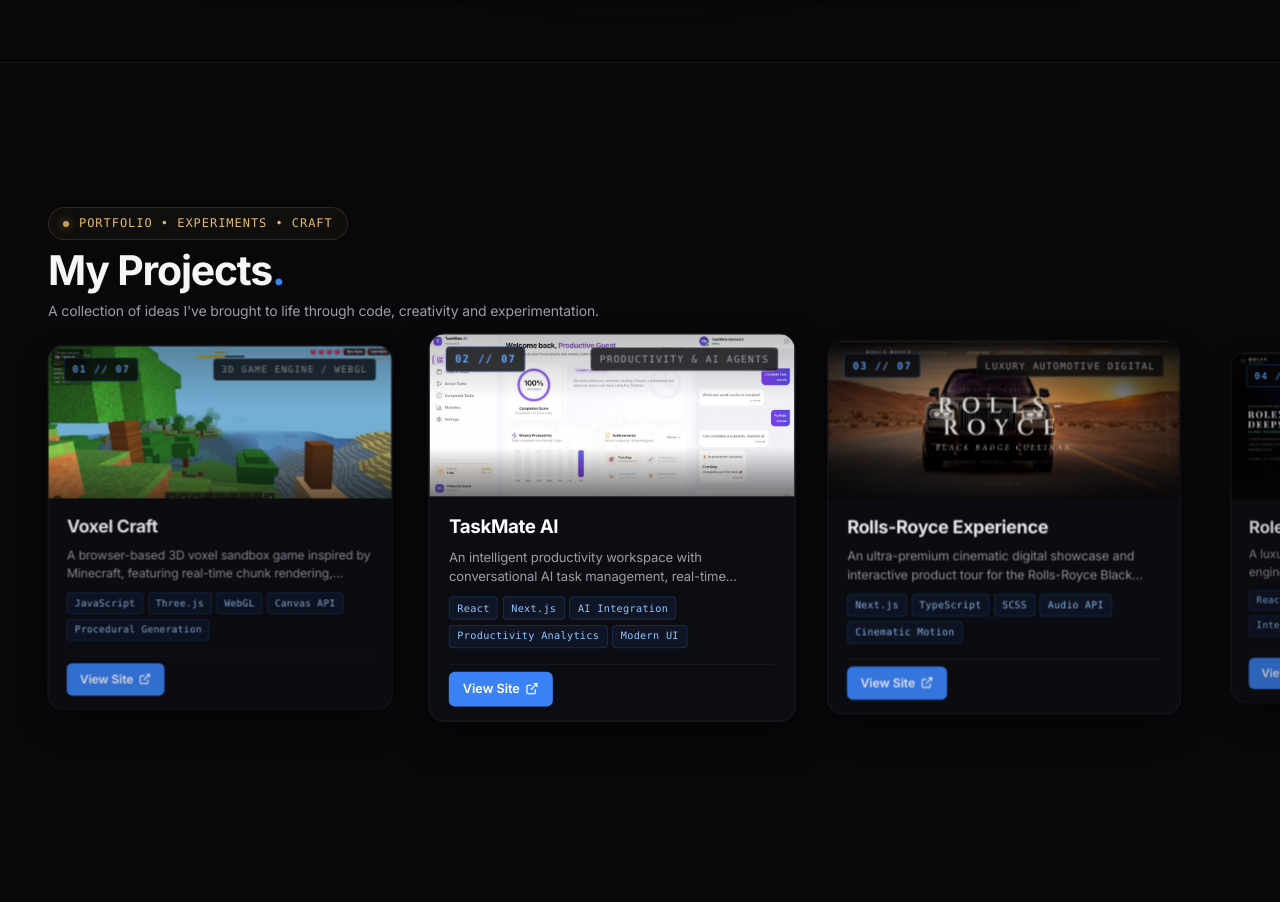
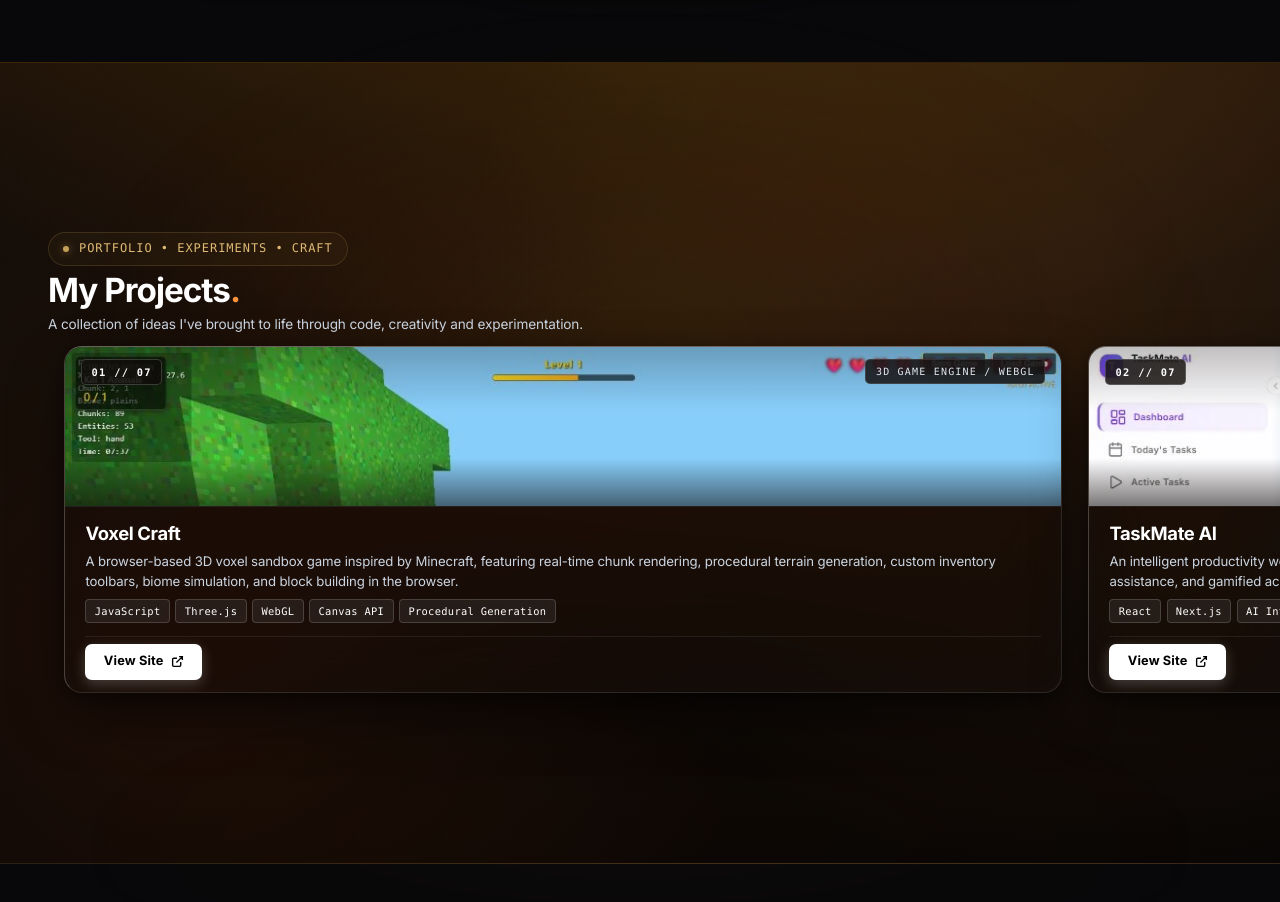
Before and after one commit to Satyajeet-Behera/Portfolio, a Next.js app: page / in a window 1280 px wide. Shown: the part 6820-7722 px from the top of the page. Built offline with nearby package versions, Linux system fonts and the light colour scheme; no server answers.

Commit message:
feat(projects): calm golden hour theme, authentic frosted glass cards, white-on-black action buttons, and buttery smooth GSAP timeline scrub

```diff
--- a/src/components/sections/Projects/ProjectsSection.module.scss
+++ b/src/components/sections/Projects/ProjectsSection.module.scss
@@ -5,21 +5,56 @@
 
 .section {
   position: relative;
-  background-color: $color-bg-base;
-  border-top: 1px solid $color-border-subtle;
-  overflow: hidden;
+  background-color: #0e0a07;
+  // Calm, satisfying golden hour atmospheric gradient (rich, warm, not dominating)
+  background:
+    radial-gradient(ellipse 95% 55% at 50% -10%, rgba(245, 158, 11, 0.16) 0%, rgba(217, 119, 6, 0.07) 50%, transparent 80%),
+    radial-gradient(circle at 85% 25%, rgba(251, 146, 60, 0.11) 0%, transparent 50%),
+    radial-gradient(circle at 15% 75%, rgba(234, 88, 12, 0.09) 0%, transparent 45%),
+    linear-gradient(180deg, #150e09 0%, #0e0a07 45%, #090605 100%);
+  border-top: 1px solid rgba(245, 158, 11, 0.18);
+  border-bottom: 1px solid rgba(255, 255, 255, 0.05);
 }
 
-// Fixed 100vh stage on desktop so everything stays fully inside the screen
+// Subtle golden hour background lighting elements
+.goldenHourAtmosphere {
+  position: absolute;
+  top: 8%;
+  left: 50%;
+  transform: translateX(-50%);
+  width: 960px;
+  max-width: 90vw;
+  height: 440px;
+  background: radial-gradient(ellipse, rgba(245, 158, 11, 0.14) 0%, rgba(234, 88, 12, 0.06) 50%, transparent 75%);
+  filter: blur(80px);
+  pointer-events: none;
+  z-index: 0;
+}
+
+.goldenHourHorizon {
+  position: absolute;
+  bottom: 0;
+  left: 0;
+  right: 0;
+  height: 240px;
+  background: radial-gradient(ellipse 70% 50% at 50% 100%, rgba(217, 119, 6, 0.08) 0%, transparent 70%);
+  filter: blur(60px);
+  pointer-events: none;
+  z-index: 0;
+}
+
+// 100vh pinned stage on desktop
 .pinWrapper {
+  position: relative;
+  z-index: 1;
   width: 100%;
   height: 100vh;
-  min-height: 580px;
+  min-height: 520px;
   max-height: 100vh;
   display: flex;
   flex-direction: column;
   justify-content: center;
-  padding: clamp(1rem, 2.5vh, 2.5rem) 0;
+  padding: clamp(0.75rem, 1.8vh, 2rem) 0;
   box-sizing: border-box;
   overflow: hidden;
 
@@ -43,38 +78,39 @@
 .header {
   display: flex;
   flex-direction: column;
-  margin-bottom: clamp(1rem, 2vh, 1.75rem);
-  max-width: 720px;
+  margin-bottom: clamp(0.75rem, 1.4vh, 1.35rem);
+  max-width: 760px;
 
   @include screen-below($bp-tablet) {
-    margin-bottom: 1.5rem;
+    margin-bottom: 1.25rem;
   }
 }
 
 .eyebrowWrapper {
-  margin-bottom: 0.5rem;
+  margin-bottom: 0.4rem;
 }
 
 .heading {
   @include font-display;
-  font-size: clamp(1.85rem, 3.2vw, 2.75rem);
+  font-size: clamp(1.65rem, 2.6vw, 2.4rem);
   font-weight: 700;
   letter-spacing: -0.03em;
-  line-height: 1.1;
-  color: $color-text-primary;
-  margin-bottom: 0.4rem;
+  line-height: 1.12;
+  color: #ffffff;
+  margin-bottom: 0.35rem;
 }
 
+// Period changed from blue to warm golden-hour amber
 .period {
-  color: #3b82f6;
+  color: #fb923c;
 }
 
 .description {
   @include font-sans;
-  font-size: clamp(0.875rem, 1vw, 1.05rem);
+  font-size: clamp(0.85rem, 0.95vw, 0.975rem);
   font-weight: 400;
-  line-height: 1.5;
-  color: $color-text-secondary;
+  line-height: 1.45;
+  color: #cbd5e1;
 }
 
 // Track Container & Horizontal Row
@@ -94,43 +130,66 @@
   }
 }
 
+// Hardware-accelerated smooth track with GPU compositing
 .track {
   display: flex;
   align-items: stretch;
-  gap: 2rem;
-  padding-left: max(2.5rem, calc((100vw - 1320px) / 2 + 2.5rem));
-  padding-right: 4rem;
+  gap: clamp(1.25rem, 2vw, 2.25rem);
+  padding-left: clamp(2rem, 5vw, 4.5rem);
+  padding-right: 5rem;
   width: max-content;
+  will-change: transform;
+  transform: translate3d(0, 0, 0);
 
   @include screen-below($bp-laptop) {
     padding: 0;
     gap: 1.25rem;
     width: max-content;
+    will-change: auto;
+    transform: none;
   }
 }
 
-// Project Card — carefully proportioned to guarantee all options are visible on screen
+// Project Card — Authentic Frosted Glass (Glassmorphism)
+// Sized so one full project takes the spotlight with a subtle peek of the next (~78vw)
 .projectCard {
-  width: clamp(360px, 28vw, 440px);
+  width: clamp(600px, 78vw, 1260px);
   flex-shrink: 0;
-  background: rgba(14, 15, 20, 0.9);
-  border: 1px solid rgba(255, 255, 255, 0.08);
-  border-radius: 16px;
+  // Frosted Glass base
+  background: rgba(20, 14, 11, 0.6);
+  backdrop-filter: blur(28px) saturate(190%);
+  -webkit-backdrop-filter: blur(28px) saturate(190%);
+  // Multi-layered glass rim with specular top reflection
+  border: 1px solid rgba(255, 255, 255, 0.12);
+  border-top: 1px solid rgba(255, 255, 255, 0.35);
+  border-left: 1px solid rgba(255, 255, 255, 0.22);
+  border-radius: 18px;
   overflow: hidden;
   display: flex;
   flex-direction: column;
-  box-shadow: 0 16px 40px -10px rgba(0, 0, 0, 0.7);
-  transition: border-color $transition-fast, box-shadow $transition-fast, transform $transition-fast;
+  // Glass shadow with warm depth
+  box-shadow:
+    0 24px 60px -12px rgba(0, 0, 0, 0.65),
+    0 4px 18px rgba(0, 0, 0, 0.4),
+    inset 0 1px 0 rgba(255, 255, 255, 0.22),
+    inset 0 0 24px rgba(255, 255, 255, 0.02);
+  transition: transform 0.35s cubic-bezier(0.2, 0.8, 0.2, 1),
+              border-color 0.35s ease,
+              box-shadow 0.35s ease;
 
   &:hover {
-    border-color: rgba(59, 130, 246, 0.4);
-    box-shadow: 0 20px 50px -10px rgba(59, 130, 246, 0.15),
-                0 0 1px 1px rgba(59, 130, 246, 0.25);
+    border-color: rgba(255, 255, 255, 0.32);
+    border-top-color: rgba(255, 255, 255, 0.5);
+    box-shadow:
+      0 32px 80px -12px rgba(0, 0, 0, 0.75),
+      0 0 40px rgba(245, 158, 11, 0.15),
+      inset 0 1px 0 rgba(255, 255, 255, 0.35);
+    transform: translateY(-3px);
   }
 
   @include screen-below($bp-tablet) {
     width: calc(100vw - 2.5rem);
-    max-width: 380px;
+    max-width: 440px;
     scroll-snap-align: center;
   }
 }
@@ -138,11 +197,10 @@
 .imageFrame {
   position: relative;
   width: 100%;
-  aspect-ratio: 16 / 9;
-  max-height: clamp(160px, 19vh, 210px);
+  height: clamp(155px, 20vh, 220px);
   overflow: hidden;
-  background-color: #000000;
-  border-bottom: 1px solid rgba(255, 255, 255, 0.06);
+  background-color: rgba(10, 7, 5, 0.85);
+  border-bottom: 1px solid rgba(255, 255, 255, 0.1);
   flex-shrink: 0;
 }
 
@@ -152,13 +210,14 @@
   object-fit: cover;
   object-position: center top;
   display: block;
-  transition: transform 600ms $ease-out-expo;
+  transition: transform 600ms cubic-bezier(0.16, 1, 0.3, 1);
 
   .projectCard:hover & {
-    transform: scale(1.03);
+    transform: scale(1.02);
   }
 }
 
+// Frosted HUD Overlays
 .cardHud {
   position: absolute;
   top: 0.75rem;
@@ -176,25 +235,27 @@
   font-size: 0.65rem;
   font-weight: 700;
   letter-spacing: 0.12em;
-  color: #60a5fa;
-  background: rgba(8, 8, 10, 0.8);
-  padding: 0.2rem 0.5rem;
-  border-radius: 4px;
-  border: 1px solid rgba(59, 130, 246, 0.3);
-  backdrop-filter: blur(8px);
+  color: #ffffff;
+  background: rgba(14, 10, 8, 0.8);
+  backdrop-filter: blur(14px);
+  -webkit-backdrop-filter: blur(14px);
+  padding: 0.22rem 0.6rem;
+  border-radius: 5px;
+  border: 1px solid rgba(255, 255, 255, 0.18);
 }
 
 .hudCategory {
   font-family: $font-mono;
-  font-size: 0.6rem;
+  font-size: 0.625rem;
   letter-spacing: 0.12em;
   text-transform: uppercase;
-  color: $color-text-secondary;
-  background: rgba(8, 8, 10, 0.8);
-  padding: 0.2rem 0.5rem;
-  border-radius: 4px;
-  border: 1px solid rgba(255, 255, 255, 0.08);
-  backdrop-filter: blur(8px);
+  color: #e2e8f0;
+  background: rgba(14, 10, 8, 0.8);
+  backdrop-filter: blur(14px);
+  -webkit-backdrop-filter: blur(14px);
+  padding: 0.22rem 0.6rem;
+  border-radius: 5px;
+  border: 1px solid rgba(255, 255, 255, 0.12);
 }
 
 .imageVignette {
@@ -203,17 +264,17 @@
   pointer-events: none;
   background: linear-gradient(
     to bottom,
-    rgba(8, 8, 10, 0.25) 0%,
+    rgba(14, 10, 8, 0.25) 0%,
     transparent 40%,
     transparent 70%,
-    rgba(8, 8, 10, 0.55) 100%
+    rgba(14, 10, 8, 0.55) 100%
   );
   z-index: 1;
 }
 
-// Card Body — structured so options and tech pills are always visible
+// Card Body — Frosted Glass content area (compact, never vertically clipped)
 .cardBody {
-  padding: clamp(0.9rem, 1.4vh, 1.25rem) clamp(1.1rem, 1.5vw, 1.4rem);
+  padding: clamp(0.75rem, 1.3vh, 1.15rem) clamp(1.1rem, 1.6vw, 1.5rem);
   display: flex;
   flex-direction: column;
   flex-grow: 1;
@@ -226,20 +287,20 @@
 
 .projectTitle {
   @include font-display;
-  font-size: clamp(1.15rem, 1.4vw, 1.35rem);
+  font-size: clamp(1.15rem, 1.4vw, 1.38rem);
   font-weight: 700;
   letter-spacing: -0.02em;
   color: #ffffff;
-  margin-bottom: 0.3rem;
+  margin-bottom: 0.25rem;
 }
 
 .projectDescription {
   @include font-sans;
-  font-size: clamp(0.8rem, 0.9vw, 0.85rem);
+  font-size: clamp(0.825rem, 0.92vw, 0.875rem);
   font-weight: 400;
-  line-height: 1.5;
-  color: $color-text-secondary;
-  margin-bottom: 0.65rem;
+  line-height: 1.45;
+  color: #cbd5e1;
+  margin-bottom: 0.5rem;
   display: -webkit-box;
   -webkit-line-clamp: 2;
   -webkit-box-orient: vertical;
@@ -249,92 +310,115 @@
 .techList {
   display: flex;
   flex-wrap: wrap;
-  gap: 0.3rem;
-  margin-bottom: 0.85rem;
+  gap: 0.35rem;
+  margin-bottom: 0.65rem;
 }
 
+// Frosted Tech Pills (White text with frosted glass, no blue)
 .techPill {
   font-family: $font-mono;
-  font-size: 0.625rem;
+  font-size: 0.65rem;
   font-weight: 500;
   letter-spacing: 0.03em;
-  color: #93c5fd;
-  background: rgba(59, 130, 246, 0.08);
-  border: 1px solid rgba(59, 130, 246, 0.2);
+  color: #ffffff;
+  background: rgba(255, 255, 255, 0.07);
+  border: 1px solid rgba(255, 255, 255, 0.16);
+  backdrop-filter: blur(8px);
+  -webkit-backdrop-filter: blur(8px);
   border-radius: 4px;
-  padding: 0.15rem 0.45rem;
+  padding: 0.18rem 0.52rem;
 }
 
-// Action Row — always prominently anchored at bottom of card
+// Action Row: Guaranteed visible in viewport
 .actionRow {
   display: flex;
   align-items: center;
-  gap: 0.65rem;
+  gap: 0.75rem;
   margin-top: auto;
-  padding-top: 0.4rem;
-  border-top: 1px solid rgba(255, 255, 255, 0.06);
+  padding-top: 0.45rem;
+  border-top: 1px solid rgba(255, 255, 255, 0.08);
 }
 
+// Primary Link: Crisp White Background with Pure Black Text
 .primaryLink {
   display: inline-flex;
   align-items: center;
-  gap: 0.35rem;
-  background: #3b82f6;
-  color: #ffffff;
+  gap: 0.45rem;
+  background: #ffffff;
+  color: #000000;
   font-family: $font-sans;
-  font-size: 0.775rem;
-  font-weight: 600;
-  padding: 0.45rem 0.85rem;
-  border-radius: 6px;
+  font-size: 0.8rem;
+  font-weight: 700;
+  letter-spacing: 0.01em;
+  padding: 0.48rem 1.15rem;
+  border-radius: 7px;
   text-decoration: none;
-  transition: background $transition-fast, transform $transition-fast, box-shadow $transition-fast;
+  box-shadow: 0 4px 14px rgba(255, 255, 255, 0.22);
+  transition: background 0.2s ease, transform 0.2s ease, box-shadow 0.2s ease;
+
+  svg {
+    stroke: #000000 !important;
+  }
 
   &:hover {
-    background: #2563eb;
-    transform: translateY(-1px);
-    box-shadow: 0 4px 12px rgba(59, 130, 246, 0.35);
+    background: #f1f5f9;
+    transform: translateY(-2px);
+    box-shadow: 0 6px 20px rgba(255, 255, 255, 0.38);
   }
 }
 
+// Secondary Link: Frosted Glass Button with Crisp White Text
 .secondaryLink {
   display: inline-flex;
   align-items: center;
-  gap: 0.35rem;
-  background: rgba(255, 255, 255, 0.05);
-  border: 1px solid rgba(255, 255, 255, 0.14);
-  color: #e2e8f0;
+  gap: 0.45rem;
+  background: rgba(255, 255, 255, 0.08);
+  border: 1px solid rgba(255, 255, 255, 0.22);
+  backdrop-filter: blur(12px);
+  -webkit-backdrop-filter: blur(12px);
+  color: #ffffff;
   font-family: $font-sans;
-  font-size: 0.775rem;
-  font-weight: 500;
-  padding: 0.45rem 0.85rem;
-  border-radius: 6px;
+  font-size: 0.8rem;
+  font-weight: 600;
+  padding: 0.48rem 1.05rem;
+  border-radius: 7px;
   text-decoration: none;
-  transition: background $transition-fast, border-color $transition-fast, color $transition-fast;
+  transition: background 0.2s ease, border-color 0.2s ease, transform 0.2s ease;
+
+  svg {
+    fill: #ffffff !important;
+  }
 
   &:hover {
-    background: rgba(59, 130, 246, 0.12);
-    border-color: rgba(59, 130, 246, 0.4);
-    color: #60a5fa;
+    background: rgba(255, 255, 255, 0.16);
+    border-color: rgba(255, 255, 255, 0.4);
+    color: #ffffff;
+    transform: translateY(-1px);
   }
 }
 
-// Ending Continuation Card
+// Ending Continuation Card in Frosted Glass with Golden Warmth
 .continuationCard {
-  width: clamp(260px, 20vw, 320px);
+  width: clamp(280px, 26vw, 380px);
   flex-shrink: 0;
   position: relative;
-  background: rgba(14, 15, 20, 0.7);
-  border: 1px dashed rgba(59, 130, 246, 0.3);
-  border-radius: 16px;
+  background: rgba(20, 14, 11, 0.55);
+  backdrop-filter: blur(28px) saturate(190%);
+  -webkit-backdrop-filter: blur(28px) saturate(190%);
+  border: 1px dashed rgba(245, 158, 11, 0.38);
+  border-radius: 18px;
   display: flex;
   align-items: center;
   justify-content: center;
   padding: 1.75rem;
   overflow: hidden;
+  box-shadow:
+    0 24px 60px -12px rgba(0, 0, 0, 0.65),
+    inset 0 1px 0 rgba(255, 255, 255, 0.14);
 
   @include screen-below($bp-tablet) {
     width: calc(100vw - 4rem);
-    max-width: 320px;
+    max-width: 340px;
     scroll-snap-align: center;
   }
 }
@@ -342,7 +426,7 @@
 .continuationGlow {
   position: absolute;
   inset: -20%;
-  background: radial-gradient(circle, rgba(59, 130, 246, 0.1) 0%, transparent 70%);
+  background: radial-gradient(circle, rgba(245, 158, 11, 0.15) 0%, transparent 70%);
   pointer-events: none;
 }
 
@@ -361,9 +445,9 @@
   font-size: 0.65rem;
   font-weight: 700;
   letter-spacing: 0.14em;
-  color: #60a5fa;
-  background: rgba(59, 130, 246, 0.12);
-  border: 1px solid rgba(59, 130, 246, 0.3);
+  color: #fbbf24;
+  background: rgba(245, 158, 11, 0.12);
+  border: 1px solid rgba(245, 158, 11, 0.35);
   padding: 0.2rem 0.6rem;
   border-radius: 4px;
 }
@@ -381,6 +465,6 @@
   @include font-sans;
   font-size: 0.775rem;
   line-height: 1.5;
-  color: $color-text-secondary;
+  color: #cbd5e1;
   max-width: 240px;
 }
--- a/src/components/sections/Projects/ProjectsSection.tsx
+++ b/src/components/sections/Projects/ProjectsSection.tsx
@@ -34,62 +34,42 @@ export const ProjectsSection: React.FC = () => {
       if (!track) return;
 
       // Calculate total horizontal scroll distance dynamically from content width
-      const getScrollAmount = () => {
-        return -(track.scrollWidth - window.innerWidth + 120);
+      const getScrollDistance = () => {
+        return track.scrollWidth - window.innerWidth + 140;
       };
 
-      const tween = gsap.to(track, {
-        x: getScrollAmount,
-        ease: 'none',
+      // Buttery smooth GSAP Timeline with gentle lead-in and lead-out
+      const tl = gsap.timeline({
         scrollTrigger: {
-          trigger: triggerRef.current,
+          trigger: sectionRef.current,
           start: 'top top',
-          end: () => `+=${Math.max(1800, track.scrollWidth * 0.9)}`,
+          end: () => `+=${Math.round(getScrollDistance() * 1.15)}`,
           pin: true,
           pinSpacing: true,
-          scrub: 0.8,
+          scrub: 0.6, // Buttery smooth, responsive physics
           invalidateOnRefresh: true,
+          anticipatePin: 1,
         },
       });
 
-      // Subtle scale and emphasis on cards during scroll
-      const cards = gsap.utils.toArray<HTMLElement>(`.${styles.projectCard}`);
-      cards.forEach((card) => {
-        gsap.fromTo(
-          card,
-          { scale: 0.92, opacity: 0.75 },
-          {
-            scale: 1.02,
-            opacity: 1,
-            ease: 'power2.out',
-            scrollTrigger: {
-              trigger: card,
-              containerAnimation: tween,
-              start: 'left 75%',
-              end: 'center center',
-              scrub: true,
-            },
-          }
-        );
+      // Brief lead-in so visitor sees Card 01 and its action buttons cleanly before horizontal glide begins
+      tl.to({}, { duration: 0.08 });
 
-        gsap.to(card, {
-          scale: 0.92,
-          opacity: 0.75,
-          ease: 'power2.in',
-          scrollTrigger: {
-            trigger: card,
-            containerAnimation: tween,
-            start: 'center center',
-            end: 'right 25%',
-            scrub: true,
-          },
+      // Hardware-accelerated glide across all project cards
+      tl.to(track, {
+        x: () => -getScrollDistance(),
+        ease: 'none',
+        duration: 1,
+        force3D: true,
       });
-      });
+
+      // Brief lead-out on future lab continuation card
+      tl.to({}, { duration: 0.08 });
     }, sectionRef);
 
-    // Refresh ScrollTrigger when images decode
+    // Refresh ScrollTrigger when images decode and layout stabilizes
     ScrollTrigger.refresh();
-    const timer = setTimeout(() => ScrollTrigger.refresh(), 350);
+    const timer = setTimeout(() => ScrollTrigger.refresh(), 300);
 
     return () => {
       clearTimeout(timer);
@@ -104,6 +84,10 @@ export const ProjectsSection: React.FC = () => {
       className={styles.section}
       aria-labelledby="projects-heading"
     >
+      {/* Calm, satisfying golden hour ambient glow layers */}
+      <div className={styles.goldenHourAtmosphere} aria-hidden="true" />
+      <div className={styles.goldenHourHorizon} aria-hidden="true" />
+
       <div ref={triggerRef} className={styles.pinWrapper}>
         <Container className={styles.container}>
           {/* Section Header */}
@@ -132,7 +116,7 @@ export const ProjectsSection: React.FC = () => {
                 role="listitem"
                 aria-labelledby={`project-title-${project.id}`}
               >
-                {/* Project Image Frame */}
+                {/* Project Image Frame with Glass Divider */}
                 <div className={styles.imageFrame}>
                   <Image
                     src={project.image}
@@ -141,11 +125,11 @@ export const ProjectsSection: React.FC = () => {
                     height={484}
                     quality={90}
                     className={styles.projectImage}
-                    sizes="(max-width: 640px) 90vw, (max-width: 1024px) 75vw, 680px"
+                    sizes="(max-width: 640px) 92vw, (max-width: 1024px) 80vw, 720px"
                     loading={idx < 2 ? 'eager' : 'lazy'}
                   />
 
-                  {/* Precision HUD Overlays */}
+                  {/* Precision Frosted HUD Overlays */}
                   <div className={styles.cardHud} aria-hidden="true">
                     <span className={styles.hudNumber}>0{idx + 1} {'//'} 0{projectsData.length}</span>
                     <span className={styles.hudCategory}>{project.category}</span>
@@ -154,15 +138,16 @@ export const ProjectsSection: React.FC = () => {
                   <div className={styles.imageVignette} aria-hidden="true" />
                 </div>
 
-                {/* Card Details */}
+                {/* Card Details in Frosted Glass Body */}
                 <div className={styles.cardBody}>
+                  <div>
                     <h3 id={`project-title-${project.id}`} className={styles.projectTitle}>
                       {project.title}
                     </h3>
 
                     <p className={styles.projectDescription}>{project.description}</p>
 
-                  {/* Tech Stack Pills */}
+                    {/* Frosted Tech Stack Pills */}
                     <div className={styles.techList} aria-label="Technologies used">
                       {project.technologies.map((tech) => (
                         <span key={tech} className={styles.techPill}>
@@ -170,8 +155,9 @@ export const ProjectsSection: React.FC = () => {
                         </span>
                       ))}
                     </div>
+                  </div>
 
-                  {/* Action Links */}
+                  {/* High-Contrast Action Links: White Button with Black Text */}
                   <div className={styles.actionRow}>
                     {project.liveUrl && (
                       <Link
@@ -182,7 +168,7 @@ export const ProjectsSection: React.FC = () => {
                         aria-label={`Visit live deployment of ${project.title} (opens in new tab)`}
                       >
                         <span>View Site</span>
-                        <svg width="13" height="13" viewBox="0 0 24 24" fill="none" stroke="currentColor" strokeWidth="2.2" aria-hidden="true">
+                        <svg width="13" height="13" viewBox="0 0 24 24" fill="none" stroke="#000000" strokeWidth="2.5" aria-hidden="true">
                           <path d="M18 13v6a2 2 0 0 1-2 2H5a2 2 0 0 1-2-2V8a2 2 0 0 1 2-2h6M15 3h6v6M10 14L21 3" />
                         </svg>
                       </Link>
@@ -196,7 +182,7 @@ export const ProjectsSection: React.FC = () => {
                         className={styles.secondaryLink}
                         aria-label={`View source code of ${project.title} on GitHub (opens in new tab)`}
                       >
-                        <svg width="14" height="14" viewBox="0 0 24 24" fill="currentColor" aria-hidden="true">
+                        <svg width="14" height="14" viewBox="0 0 24 24" fill="#ffffff" aria-hidden="true">
                           <path d="M12 0C5.37 0 0 5.37 0 12c0 5.31 3.435 9.795 8.205 11.385.6.105.825-.255.825-.57 0-.285-.015-1.23-.015-2.235-3.015.555-3.795-.735-4.035-1.41-.135-.345-.72-1.41-1.23-1.695-.42-.225-1.02-.78-.015-.795.945-.015 1.62.87 1.845 1.23 1.08 1.815 2.805 1.305 3.495.99.105-.78.42-1.305.765-1.605-2.67-.3-5.46-1.335-5.46-5.925 0-1.305.465-2.385 1.23-3.225-.12-.3-.54-1.53.12-3.18 0 0 1.005-.315 3.3 1.23.96-.27 1.98-.405 3-.405s2.04.135 3 .405c2.295-1.56 3.3-1.23 3.3-1.23.66 1.65.24 2.88.12 3.18.765.84 1.23 1.905 1.23 3.225 0 4.605-2.805 5.625-5.475 5.925.435.375.81 1.095.81 2.22 0 1.605-.015 2.895-.015 3.3 0 .315.225.69.825.57A12.02 12.02 0 0 0 24 12c0-6.63-5.37-12-12-12z" />
                         </svg>
                         <span>Source Code</span>
@@ -207,7 +193,7 @@ export const ProjectsSection: React.FC = () => {
               </article>
             ))}
 
-            {/* Ending Milestone: "And working on more projects." */}
+            {/* Ending Milestone: "And working on more projects." in Frosted Glass */}
             <div className={styles.continuationCard} aria-label="Future projects note">
               <div className={styles.continuationGlow} aria-hidden="true" />
               <div className={styles.continuationInner}>
```
Lines whose indentation alone changed are shown as unchanged.
